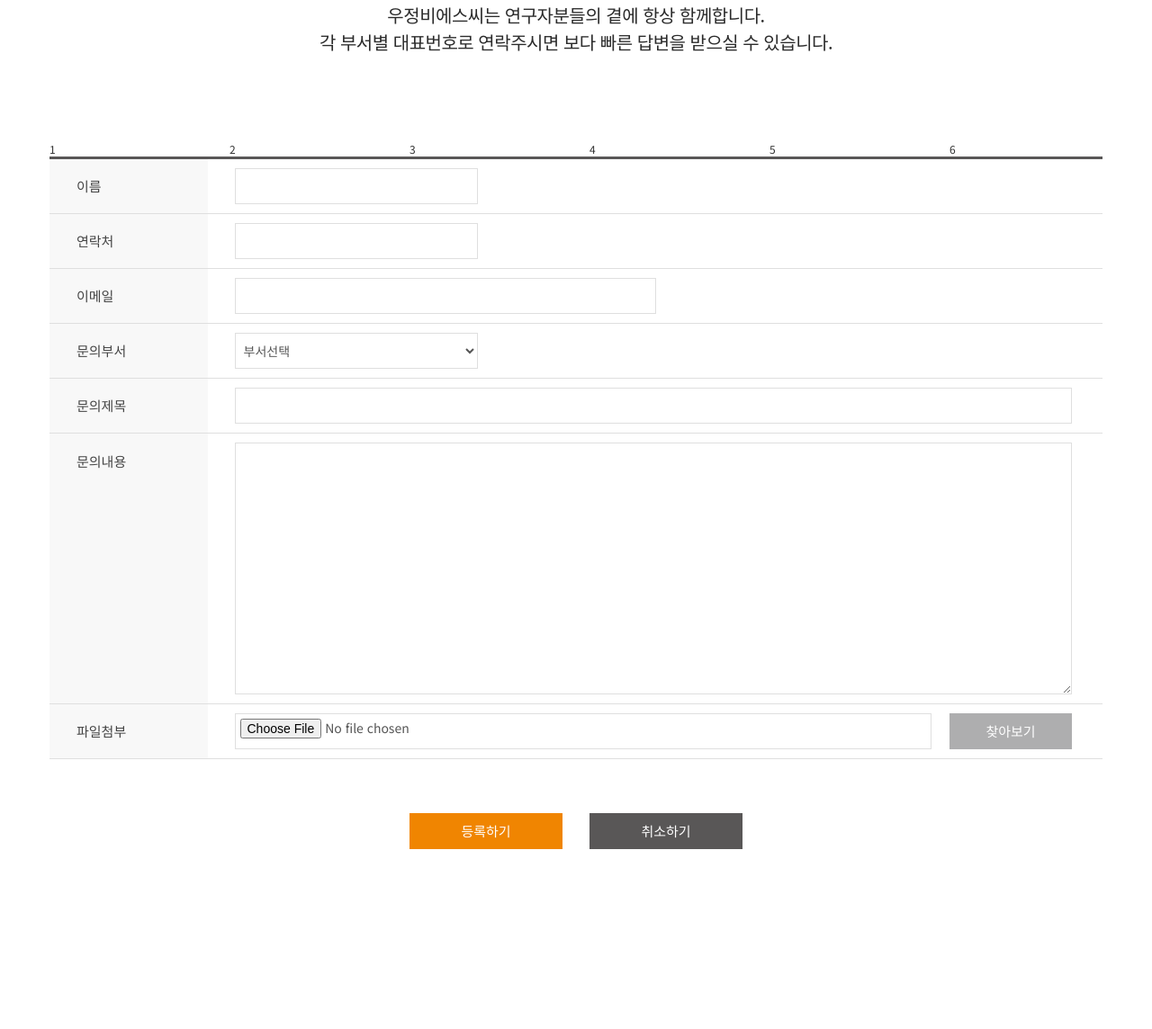
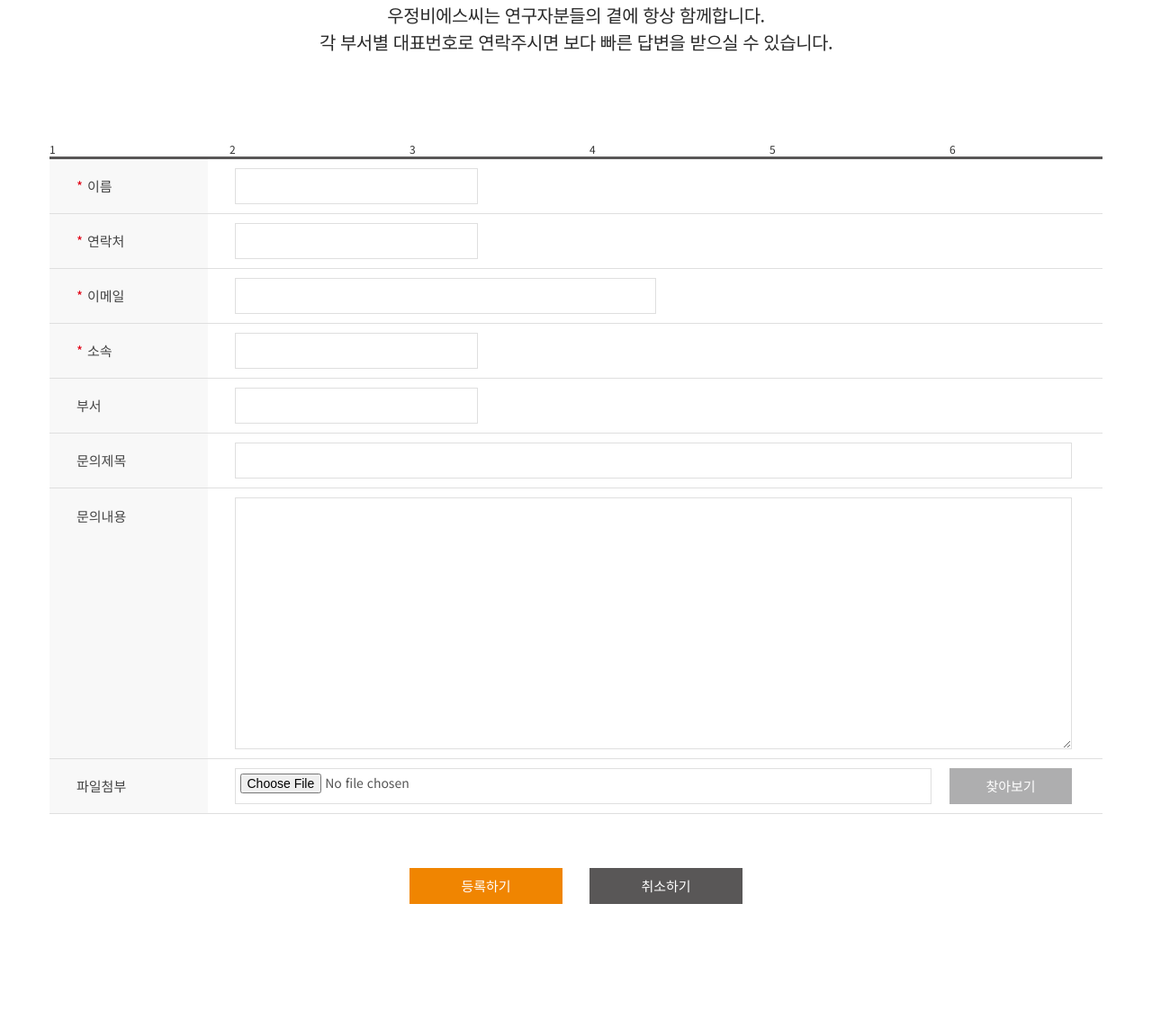
Before and after one commit to movementk/woojungbsc, a PHP site: page /center/inquiry_write.php in a window 1280 px wide. Shown: the part 667-1811 px from the top of the page at 90% size. Run offline with PHP 8.4, Linux system fonts and the light colour scheme; style sheets or scripts are compiled from the project's sources.

Commit message:
고객센터 > 고객문의 수정사항 수정중..

```diff
--- a/assets/css/center.css
+++ b/assets/css/center.css
@@ -1,6 +1,7 @@
 @import url("//fonts.googleapis.com/earlyaccess/notosanskr.css");
-@import url("https://fonts.googleapis.com/css?family=Titillium+Web:300,400,600");
-@import url("https://fonts.googleapis.com/css?family=Maven+Pro:500,700");
+@import url("https://fonts.googleapis.com/css?family=Titillium+Web:200,300,400,600");
+@import url("https://fonts.googleapis.com/css?family=Maven+Pro:400,500,700");
+@import url("/assets/fontello/css/fontello.css");
 h1, h2, h3, h4, h5, h6 {
   margin-top: 0;
   margin-bottom: 0; }
@@ -466,6 +467,10 @@ address {
     @media (min-width: 1280px) {
       .inquiry-write .section-content .write .table-wrap .table tbody tr th {
         width: 15%; } }
+    .inquiry-write .section-content .write .table-wrap .table tbody tr th.needs:before {
+      content: "*";
+      color: #e10013;
+      padding-right: 5px; }
   .inquiry-write .section-content .write .table-wrap .table tbody tr td {
     width: 65%;
     padding: 10px 0 10px 20px;
--- a/assets/css/center.scss
+++ b/assets/css/center.scss
@@ -596,6 +596,13 @@
                                 @media(min-width: $lg) {
                                     width: 15%;
                                 }
+                                &.needs {
+                                    &:before {
+                                        content: "*";
+                                        color: #e10013;
+                                        padding-right: 5px;
+                                    }
+                                }
                             }
                             td {
                                 width: 65%;
--- a/assets/css/introduce.css
+++ b/assets/css/introduce.css
@@ -1,6 +1,7 @@
 @import url("//fonts.googleapis.com/earlyaccess/notosanskr.css");
-@import url("https://fonts.googleapis.com/css?family=Titillium+Web:300,400,600");
-@import url("https://fonts.googleapis.com/css?family=Maven+Pro:500,700");
+@import url("https://fonts.googleapis.com/css?family=Titillium+Web:200,300,400,600");
+@import url("https://fonts.googleapis.com/css?family=Maven+Pro:400,500,700");
+@import url("/assets/fontello/css/fontello.css");
 @import url(http://fonts.googleapis.com/earlyaccess/jejumyeongjo.css);
 h1, h2, h3, h4, h5, h6 {
   margin-top: 0;
--- a/assets/css/invest.css
+++ b/assets/css/invest.css
@@ -1,6 +1,7 @@
 @import url("//fonts.googleapis.com/earlyaccess/notosanskr.css");
-@import url("https://fonts.googleapis.com/css?family=Titillium+Web:300,400,600");
-@import url("https://fonts.googleapis.com/css?family=Maven+Pro:500,700");
+@import url("https://fonts.googleapis.com/css?family=Titillium+Web:200,300,400,600");
+@import url("https://fonts.googleapis.com/css?family=Maven+Pro:400,500,700");
+@import url("/assets/fontello/css/fontello.css");
 h1, h2, h3, h4, h5, h6 {
   margin-top: 0;
   margin-bottom: 0; }
--- a/assets/css/research.css
+++ b/assets/css/research.css
@@ -1,7 +1,8 @@
 @charset "UTF-8";
 @import url("//fonts.googleapis.com/earlyaccess/notosanskr.css");
-@import url("https://fonts.googleapis.com/css?family=Titillium+Web:300,400,600");
-@import url("https://fonts.googleapis.com/css?family=Maven+Pro:500,700");
+@import url("https://fonts.googleapis.com/css?family=Titillium+Web:200,300,400,600");
+@import url("https://fonts.googleapis.com/css?family=Maven+Pro:400,500,700");
+@import url("/assets/fontello/css/fontello.css");
 h1, h2, h3, h4, h5, h6 {
   margin-top: 0;
   margin-bottom: 0; }
--- a/center/inquiry_write.php
+++ b/center/inquiry_write.php
@@ -72,7 +72,7 @@
                                     <table class="table table-bordered">
                                         <tbody>
                                             <tr>
-                                                <th><label for="u-name">이름</label></th>
+                                                <th class="needs"><label for="u-name">이름</label></th>
                                                 <td>
                                                     <div class="form-group">
                                                         <input type="text" id="u-name" class="form-control">
@@ -80,7 +80,7 @@
                                                 </td>
                                             </tr>
                                             <tr>
-                                                <th><label for="u-phone">연락처</label></th>
+                                                <th class="needs"><label for="u-phone">연락처</label></th>
                                                 <td>
                                                     <div class="form-group">
                                                         <input type="text" id="u-phone" class="form-control">
@@ -88,7 +88,7 @@
                                                 </td>
                                             </tr>
                                             <tr>
-                                                <th><label for="e-mail">이메일</label></th>
+                                                <th class="needs"><label for="e-mail">이메일</label></th>
                                                 <td class="e-mail">
                                                     <div class="form-group">
                                                         <input type="email" id="e-mail" class="form-control">
@@ -96,12 +96,18 @@
                                                 </td>
                                             </tr>
                                             <tr>
-                                                <th>문의부서</th>
+                                                <th class="needs"><label for="affiliation">소속</label></th>
                                                 <td>
                                                     <div class="form-group">
-                                                        <select class="form-control">
-                                                            <option>부서선택</option>
-                                                        </select>
+                                                        <input type="text" id="affiliation" class="form-control">
+                                                    </div>
+                                                </td>
+                                            </tr>
+                                            <tr>
+                                                <th><label for="department">부서</label></th>
+                                                <td>
+                                                    <div class="form-group">
+                                                        <input type="text" id="department" class="form-control">
                                                     </div>
                                                 </td>
                                             </tr>
```
Also changed, not shown: 4 other files.
